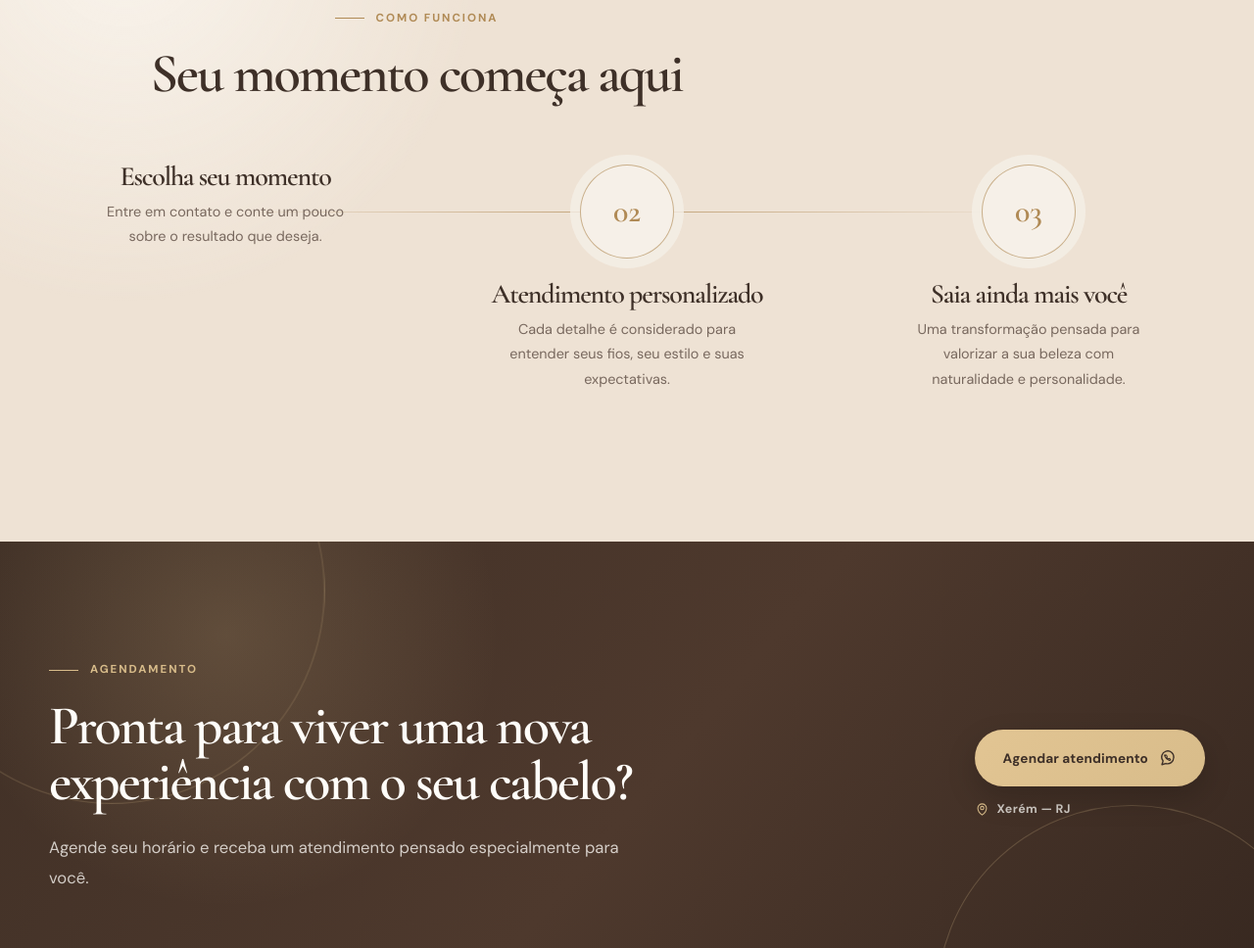
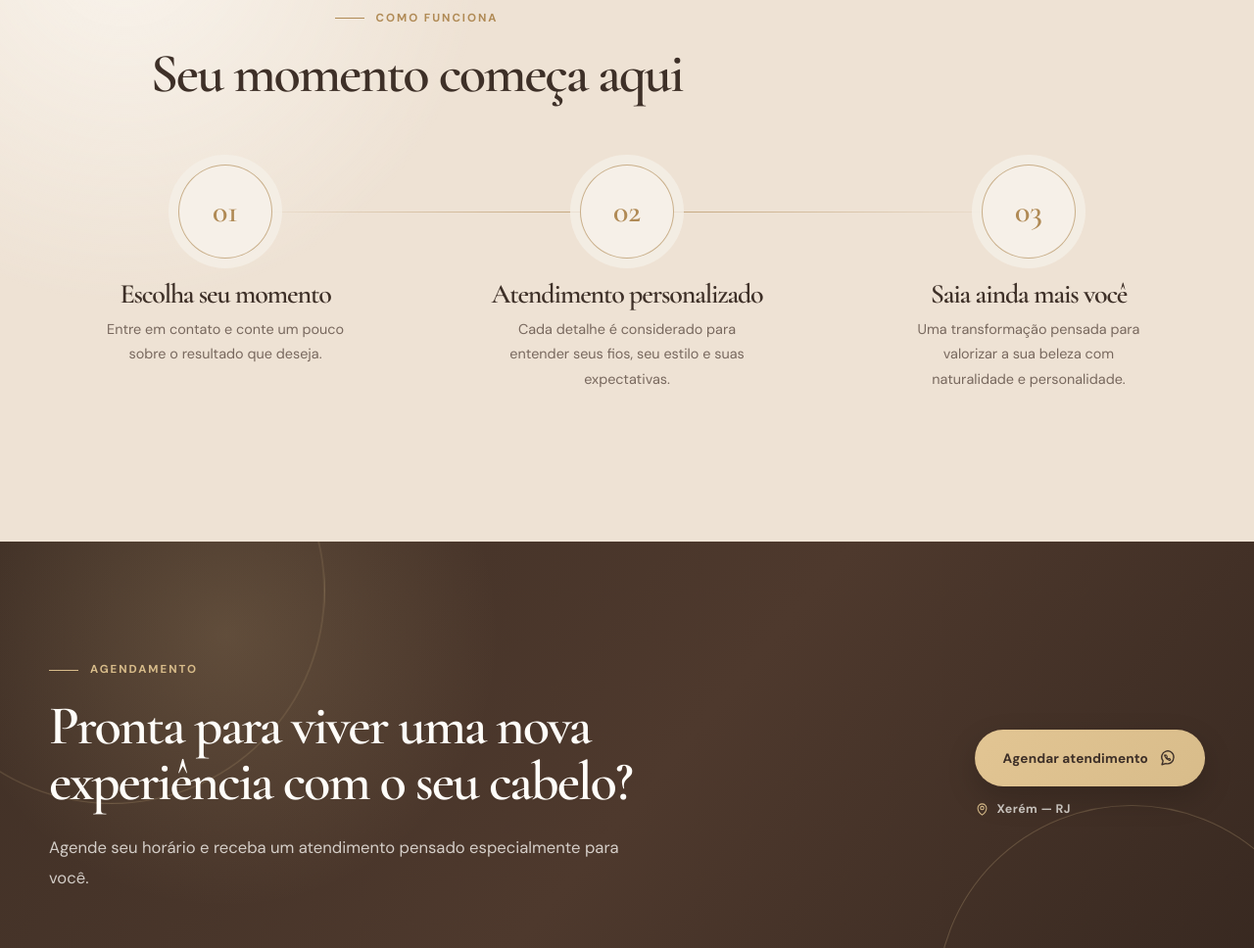
Before and after one commit to Eduardoimake/danny_menezes_site, a website built with Vite: page index.html in a window 1280 px wide. Shown: the part 3495-4463 px from the top of the page at 98% size. Built offline with nearby package versions, Linux system fonts and the light colour scheme.

Commit message:
Add step number to the steps section in index.html

```diff
--- a/index.html
+++ b/index.html
@@ -388,6 +388,7 @@
 
         <div class="steps">
           <article class="step reveal">
+            <div class="step-number" aria-hidden="true">01</div>
             <h3>Escolha seu momento</h3>
             <p>Entre em contato e conte um pouco sobre o resultado que deseja.</p>
           </article>
```
